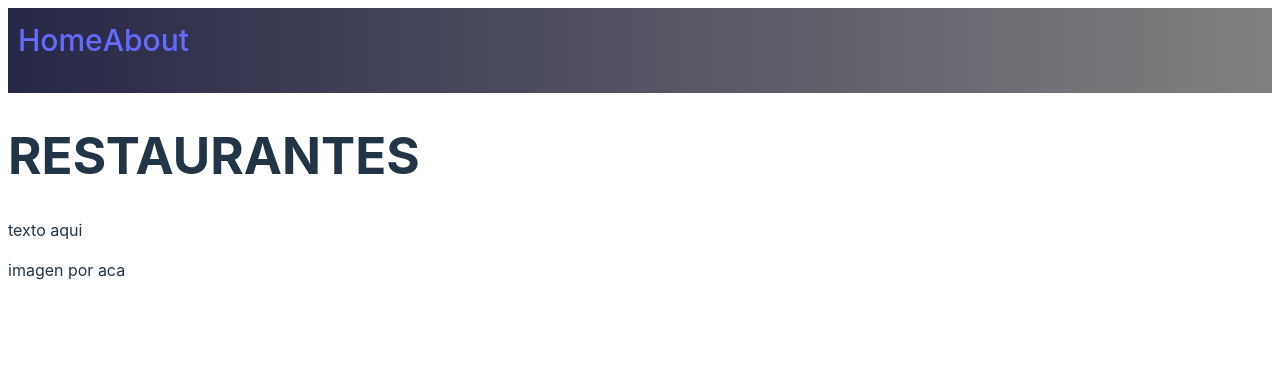
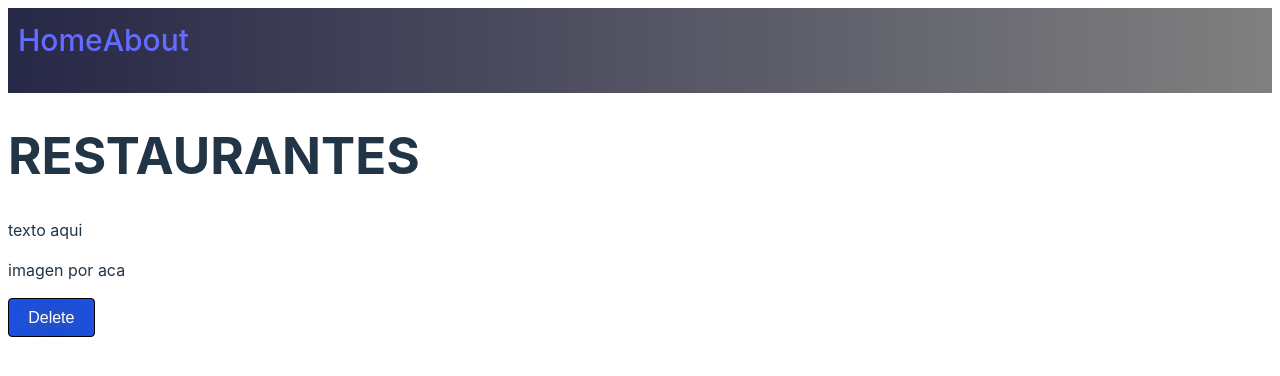
Before and after one commit to juandape/frontend-topv29-restaurantes, a React (Vite) app: page / in a window 1280 px wide. Shown: the top 376 px of the page. Built offline with nearby package versions, Linux system fonts and the light colour scheme.

Commit message:
feat: btn delete

```diff
--- /dev/null
+++ b/src/components/Delete/Delete.css
@@ -0,0 +1,21 @@
+.Delete--btn{
+    -webkit-border-radius: 4;
+     -moz-border-radius: 4;
+     border-radius: 4px;
+     text-shadow: 1px 1px 15px #666666;
+     font-family: Arial;
+     color: #ffffff;
+     font-size: 1em;
+        background: #1c50dd;
+     border: solid #000000 1px;
+     text-decoration: none;
+
+ }
+
+  .Delete--btn:hover{
+    background-color: rgb(21, 214, 228);
+    border: 5px blue solid ;
+    color: white;
+    font-size: 20px;
+    cursor: pointer;
+  }
--- /dev/null
+++ b/src/components/Delete/Delete.jsx
@@ -0,0 +1,25 @@
+import React from 'react'
+import './Delete.css'
+
+function Delete() {
+  const handleDelete = async() => {
+    const id=5;
+    const url = `https://api-restaurants.onrender.com/api/restaurants/${id}`;
+    const config = {
+      method: 'DELETE',
+    }
+
+    try {
+      const response = await fetch(url, config);
+      const data = await response.json();
+    } catch (error) {
+      console.log(error);
+    }
+  };
+  return (
+
+    <button onClick={handleDelete} className="Delete--btn">Delete</button>
+
+  )
+}
+export default Delete;
--- a/src/layout/root.jsx
+++ b/src/layout/root.jsx
@@ -1,5 +1,6 @@
 import { Outlet, useNavigation } from 'react-router-dom';
 import React from 'react';
+import Delete from '../components/Delete/Delete';
 
 import Header from '../components/header/Header';
 
@@ -9,6 +10,8 @@ function Root() {
     <>
       <Header />
       <main>{navigation.state === 'loading' ? 'Loading...' : <Outlet />}</main>
+      <Delete />
+
     </>
   );
 }
```
